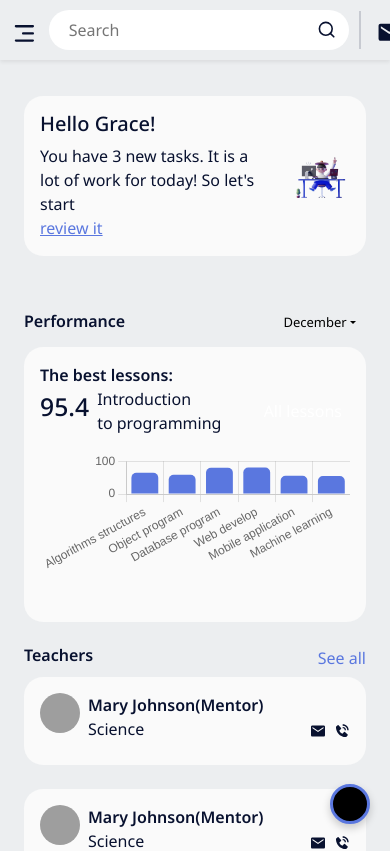
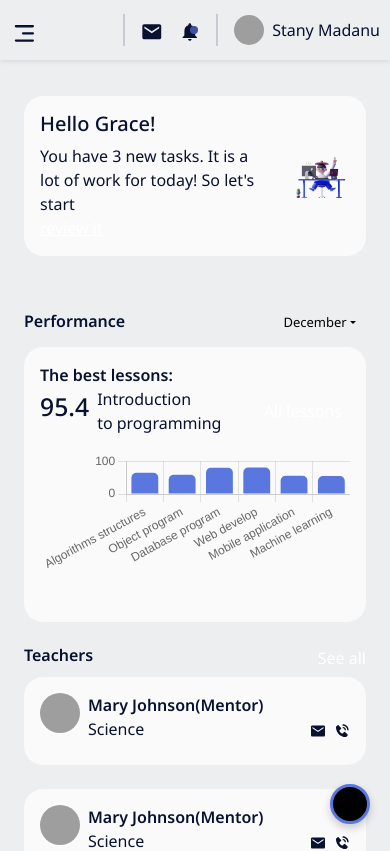
Before and after one commit to StanyMadanu/dashboard-template, a React (Create React App) app: page / in a window 390 px wide. Shown: the top 851 px of the page. Built offline with nearby package versions, Linux system fonts and the light colour scheme; grey boxes are pictures that could not be loaded.

Commit message:
responsive

```diff
--- a/src/assets/styles/header.scss
+++ b/src/assets/styles/header.scss
@@ -1,8 +1,10 @@
 .header.active {
-  width: calc(100% - 65px);
-  // width: 100%;
-  left: 80px;
-  margin-left: 80px;
+  // width: calc(100% - 65px);
+  // left: 80px;
+  // margin-left: 80px;
+
+  margin-left: 63px;
+  transition: 0.5s ease all;
 }
 
 .header-main {
@@ -10,9 +12,14 @@
 }
 
 .header {
-  width: calc(100% - 300px);
+  max-width: 100%;
+  height: 3.75rem;
+  z-index: 100;
+  position: fixed;
+  inset-block-start: 0;
+  inset-inline: 0;
   background: rgb(var(--body-bg));
-  transition: 0.5s;
+  transition: 0.5s ease all;
 
   .topbar {
     width: 100%;
@@ -46,12 +53,9 @@
     }
 
     .search {
-      width: 300px;
+      width: clamp(200px, 30vw, 300px);
       margin: 0 10px;
-
-      label {
       position: relative;
-        width: 100%;
 
       input {
         width: 100%;
@@ -61,14 +65,14 @@
         padding-left: 20px;
         outline: none;
         border: none;
+        background-color: rgb(var(--card-bg));
       }
 
-        svg {
+      label {
         position: absolute;
-          top: 10px;
+        top: 3px;
         right: 13px;
         font-size: 1.2rem;
-        }
       }
     }
 
@@ -94,14 +98,15 @@
     width: 100%;
 
     &.active {
-      width: calc(100% - 65px);
-      margin-left: 65px;
+      width: 100%;
+      margin-left: 0;
+      left: 0;
     }
   }
 }
 
 @media (min-width: 992px) {
   .header {
-    margin-left: 300px;
+    margin-left: 280px;
   }
 }
--- a/src/assets/styles/layout.scss
+++ b/src/assets/styles/layout.scss
@@ -7,7 +7,7 @@
     margin-top: 6rem;
     width: calc(100% - 300px);
     transition: 0.5s;
-    margin-left: 300px;
+    margin-left: 280px;
     &.active {
       width: calc(100% - 80px);
       margin-left: 80px;
--- a/src/assets/styles/root.scss
+++ b/src/assets/styles/root.scss
@@ -8,6 +8,7 @@
   //content bg colors
   --body-bg: 236, 238, 240; //#eceef0
   --card-bg: 250, 250, 250; //#fafafa
+  --card-bg-2: 250, 250, 250; //#5a77df
 
   //text colors
   --fx-white: 255, 255, 255; //#fff
@@ -30,6 +31,8 @@
   --body-bg: 38, 46, 75; //#262e4b
   --card-bg: 50, 57, 84; //#323954
   --text-default-color: 255, 255, 255;
+  --secondary-color: 72, 79, 107; //#484f6b
+  --card-bg-2: 90, 119, 223; //#5a77df
 }
 
 .tx-white {
@@ -53,7 +56,7 @@
 
 a {
   text-decoration: none;
-  color: rgb(var(--secondary-color));
+  color: rgb(var(--fx-white));
 }
 
 body {
@@ -62,6 +65,19 @@ body {
   background-color: rgb(var(--body-bg));
   color: rgb(var(--text-default-color));
   // cursor: url("../images/cursor.png") 16 16, auto;
+}
+
+body::-webkit-scrollbar {
+  width: 0.4rem;
+}
+
+body::-webkit-scrollbar-track {
+  box-shadow: inset 0 0 10px rgb(var(--primary-color));
+}
+
+body::-webkit-scrollbar-thumb {
+  background-color: rgb(var(--secondary-color));
+  border-radius: 0.625rem;
 }
 
 button {
@@ -82,24 +98,16 @@ button {
   position: relative;
   margin-block-end: 1.5rem;
   width: 100%;
+
+  &.card-2 {
+    background-color: rgb(var(--card-bg-2));
+  }
 }
 
 .mt-6 {
   margin-top: 5rem;
 }
 // font-size: calc(1.325rem + .9vw) !important;
-
-.fw-normal {
-  font-weight: 300;
-}
-
-.fw-semibold {
-  font-weight: 600;
-}
-
-.fw-bold {
-  font-weight: bold;
-}
 
 .fs-12 {
   font-size: 12px;
@@ -109,6 +117,10 @@ button {
   font-size: 15px;
 }
 
+.fs-21 {
+  font-size: 21px;
+}
+
 .main-container {
   width: 100%;
 }
--- a/src/assets/styles/sidebar.scss
+++ b/src/assets/styles/sidebar.scss
@@ -1,23 +1,30 @@
 // sidebar
+
+.cross-mark {
+  position: absolute;
+  top: 0.8rem;
+  z-index: 99999999;
+  left: 13.5rem;
+  cursor: pointer;
+}
+
 .navigation {
   top: 0;
   position: fixed;
-  width: 300px;
+  // width: 300px;
+  width: 280px;
   height: 100vh;
   background: rgb(var(--primary-color));
-  border-left: 10px solid rgb(var(--primary-color));
   border-top-right-radius: 30px;
   border-bottom-right-radius: 30px;
   transition: 0.5s;
   overflow: hidden;
   left: 0;
-  z-index: 99;
+  z-index: 999999;
 
   &.active {
-    width: 65px;
-    .title {
-      display: none;
-    }
+    width: 61px;
+    background: transparent;
   }
 
   .logo-brand {
@@ -26,15 +33,16 @@
     pointer-events: none;
   }
 
-  ul {
+  .sidebar-label-ul {
     width: 100%;
     padding-left: 0;
     height: 95vh;
     scrollbar-width: none;
     overflow: hidden auto;
     padding-top: 1rem;
+    margin-left: 4px;
 
-    li {
+    li.sidebar-link {
       width: 100%;
       list-style-type: none;
       border-top-left-radius: 30px;
@@ -44,25 +52,14 @@
         position: relative;
         display: block;
         width: 100%;
-        display: flex;
+        font-weight: 500;
         text-decoration: none;
-        color: rgb(var(--fx-white));
-
-        .icon {
-          // position: relative;
-          display: block;
-          min-width: 60px;
-          height: 60px;
-          line-height: 60px;
-          text-align: center;
-        }
 
         .title {
-          // position: relative;
           display: block;
-          padding: 0 10px;
-          height: 60px;
-          line-height: 60px;
+          padding: 0 15px;
+          height: 55px;
+          line-height: 55px;
           text-align: start;
           white-space: nowrap;
         }
@@ -87,6 +84,35 @@
   }
 }
 
+.icons-sidebar {
+  background-color: rgb(var(--secondary-color));
+  border-radius: 30px;
+  width: fit-content !important;
+  height: 100vh;
+  padding-left: 0;
+  padding-top: 5.6rem;
+
+  .link-icon {
+    display: block;
+    min-width: 60px;
+    height: 55px;
+    line-height: 55px;
+    text-align: center;
+    cursor: pointer;
+
+    &:hover {
+      background-color: rgb(var(--primary-color));
+      border-radius: 50%;
+      transition: 0.5s ease all;
+    }
+
+    &.active {
+      box-shadow: inset 5px 0px rgb(var(--fx-white));
+      transition: 0.5s ease all;
+    }
+  }
+}
+
 // curve outside
 .navigation {
   ul {
@@ -96,7 +122,7 @@
           &::before {
             content: "";
             position: absolute;
-            right: 0;
+            right: 4px;
             top: -50px;
             width: 50px;
             height: 50px;
@@ -108,7 +134,7 @@
           &::after {
             content: "";
             position: absolute;
-            right: 0;
+            right: 4px;
             bottom: -50px;
             width: 50px;
             height: 50px;
@@ -126,10 +152,14 @@
 @media (max-width: 991.9px) {
   .navigation {
     width: 0px;
-    border-left: 0;
+
+    &.active {
+      width: 300px;
+      background: rgb(var(--primary-color));
+    }
 
     .title {
-      display: none;
+      // display: none;
     }
   }
   .main-body {
--- a/src/components/common/Header.jsx
+++ b/src/components/common/Header.jsx
@@ -17,20 +17,20 @@ const Header = ({ setToggleStatus, toggleStatus }) => {
             >
               <span>{toggleStatus ? <IoMenu /> : <CgMenuRightAlt />}</span>
             </div>
-            <div className="search">
-              <label>
-                <input type="text" placeholder="Search" />
+            <div className="search d-none d-sm-block">
+              <label htmlFor="search">
                 <FiSearch />
               </label>
+              <input id="search" type="text" placeholder="Search" />
             </div>
           </div>
 
           <div className="d-flex align-items-center gap-2">
-            <div className="mail d-flex gap-3  px-3">
-              <span className="fs-2">
+            <div className="mail d-flex gap-3 px-3">
+              <span className="fs-4">
                 <IoMdMail />
               </span>
-              <span className="fs-2 notification">
+              <span className="fs-4 notification">
                 <MdNotifications />
               </span>
             </div>
--- a/src/components/common/Sidebar.jsx
+++ b/src/components/common/Sidebar.jsx
@@ -11,6 +11,7 @@ import { ImBooks } from "react-icons/im";
 import { FaCalendarDays } from "react-icons/fa6";
 import { BsFillFileEarmarkTextFill } from "react-icons/bs";
 import { TbBrandFiverr } from "react-icons/tb";
+import { MdOutlineClose } from "react-icons/md";
 
 const Sidebar = ({ setToggleStatus, toggleStatus }) => {
   const [activeIndex, setActiveIndex] = useState(0);
@@ -38,16 +39,39 @@ const Sidebar = ({ setToggleStatus, toggleStatus }) => {
 
   return (
     <section className="">
-      <div className={toggleStatus ? "navigation active" : "navigation"}>
+      <div className={`d-flex navigation${toggleStatus ? " active" : ""}`}>
+        <span
+          className="cross-mark d-block d-lg-none ms-5 tx-white fs-21 fw-bold"
+          onClick={setToggleStatus}
+        >
+          <MdOutlineClose />
+        </span>
+        <ul className="icons-sidebar">
+          {links.map((link, index) => (
+            <li
+              key={index}
+              className={`link-icon my-2 ${
+                activeIndex === index ? "active" : ""
+              }`}
+              onClick={() => handleLink(index)}
+            >
+              <Link to={link.to}>
+                <span className="icon">{link.icon}</span>
+              </Link>
+            </li>
+          ))}
+        </ul>
+
+        <div className="w-100">
           <div className="logo-brand d-flex justify-content-center align-items-center">
-          <Link to="#!" className="tx-white">
+            <Link to="#!" className="tx-white fw-bold">
               <span className="icon">
                 <TbBrandFiverr />
               </span>
-            <span className="title">Brand Name</span>
+              <span className="title">Logo</span>
             </Link>
           </div>
-        <ul>
+          <ul className="sidebar-label-ul">
             {links.map((link, index) => (
               <li
                 key={index}
@@ -59,14 +83,12 @@ const Sidebar = ({ setToggleStatus, toggleStatus }) => {
                 onClick={() => handleLink(index)}
               >
                 <Link to={link.to}>
-                <span className="icon">{link.icon}</span>
                   <span className="title">{link.title}</span>
                 </Link>
               </li>
             ))}
-
-          <li className="logout mt-6">
-            <Link to="#!">
+            <li className="logout mt-6 ">
+              <Link to="#!" className="d-flex ms-4 align-items-center gap-2">
                 <span className="icon">
                   <MdLogout />
                 </span>
@@ -75,6 +97,7 @@ const Sidebar = ({ setToggleStatus, toggleStatus }) => {
             </li>
           </ul>
         </div>
+      </div>
     </section>
   );
 };
```
Also changed, not shown: src/components/Dashboard.jsx (+10 -7 lines). Lines whose indentation alone changed are shown as unchanged.
